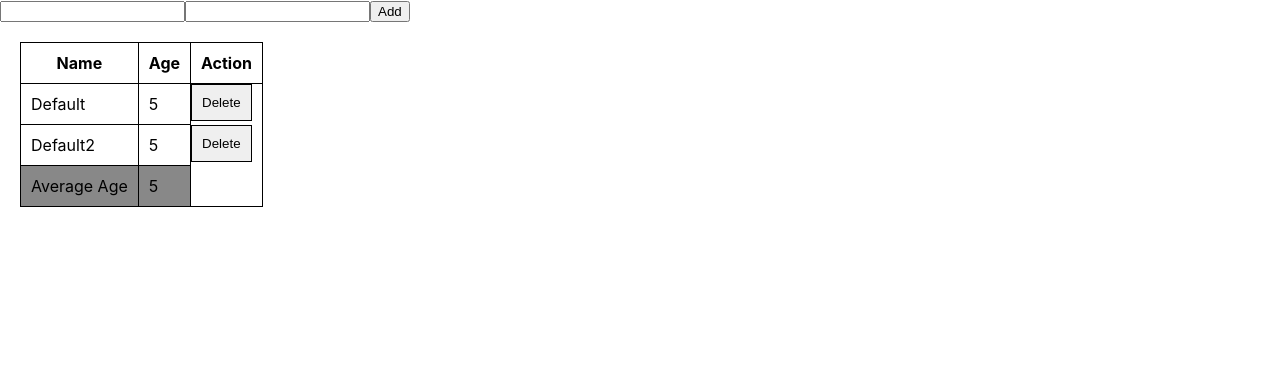
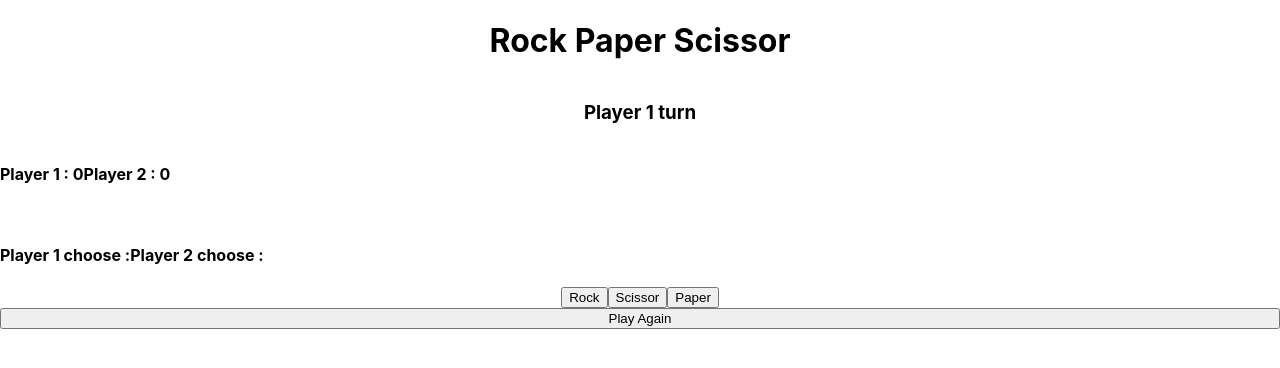
Before and after one commit to avevotsira/my-react-project, a React (Create React App) app: page / in a window 1280 px wide. Shown: the top 368 px of the page. Built offline with nearby package versions, Linux system fonts and the light colour scheme.

Commit message:
Rock Paper

```diff
--- a/src/App.css
+++ b/src/App.css
@@ -1,4 +1,4 @@
-.foo {
+/* .foo {
   border: 1px solid #000;
   border-collapse: collapse;
   margin: 20px;
@@ -11,4 +11,22 @@
 
 tfoot td {
   background-color: #888
+} */
+.center{
+  text-align: center;
 }
+.container{
+  display: flex;
+  flex-direction: column;
+  justify-content: center;
+  vertical-align: center;
+
+}
+.player{
+  text-align: center;
+  margin: 10px;
+  width: 120px;
+  height: 120px;
+  display: flex;
+
+}
--- a/src/App.js
+++ b/src/App.js
@@ -24,86 +24,125 @@
 // }
 
 // export default App;
-import { useState } from "react";
+import { useEffect, useState } from "react";
 import "./App.css";
+const Choice = ["Rock", "Paper", "Scissor"];
+function App() {
+  // const [UserChoice, SetUserChoice] = useState("");
+  // const [PcChoice, SetPcChoice] = useState("");
+  // let UserWinCount = 0;
+  // let PCWinCount = 0;
+  // let Winner = "";
+  // const Choice = ["Rock", "Scissor", "Paper"];
+  // const PcChoiceRandom = Choice[Math.floor(Math.random() * Choice.length)];
+  // const HandleClick = (Action) => {
+  //   SetUserChoice(Action);
+  //   SetPcChoice(PcChoiceRandom);
+  // };
+  // console.log(UserChoice, PcChoice);
+  // console.log(UserChoice === "Rock" && PcChoice === "Paper");
+  // if (UserChoice === "Rock" && PcChoice === "Paper") {
+  //   Winner = "PC";
+  //   PCWinCount++;
+  // } else if (UserChoice === "Rock" && PcChoice === "Scissor") {
+  //   Winner = "User";
+  //   UserWinCount++;
+  // } else if (UserChoice === "Rock" && PcChoice === "Rock") {
+  //   Winner = "Draw";
+  // } else {
+  // }
+  const [player1, setPlayer1] = useState("");
+  const [player2, setPlayer2] = useState("");
+  const [result, setResult] = useState("");
+  const [scorePlayer1, setScorePlayer1] = useState(0);
+  const [scorePlayer2, setScorePlayer2] = useState(0);
 
-function App() {
-  const [name, setName] = useState("");
-  const [age, setAge] = useState("");
-  const [students, setStudents] = useState([
-    { name: "Default", age: "5" },
-    { name: "Default2", age: "5" },
-  ]);
-  // for (let i = 0; i < students.length; i++) {
-  //   setAvgAge(avgAge + students.age);
-  // }
-
-  const onAddClicked = () => {
-    setStudents([...students, { name, age }]);
-
-    setName("");
-    setAge("");
-  };
-  // const deleteTableRows = (students) => {
-  //   setStudents(students.filter((_, index) => index !==));
-  // };
-  let average = 0;
-  for (let i = 0; i < students.length; i++) {
-    average += Number(students[i].age);
-  }
-
-  const handlesDeleteClick = (studentId) => {
-    const newStudents = [...students];
-    const index = students.findIndex((student) => student.name === studentId);
-
-    newStudents.splice(index, 1);
-    setStudents(newStudents);
+  const onPlayerClick = (option) => {
+    setPlayer1(option);
   };
 
+  const onPlayAgain = () => {
+    setPlayer1("");
+    setPlayer2("");
+    setResult("");
+  };
+
+  useEffect(() => {
+    if (!!player1) {
+      setPlayer2(Choice[Math.floor(Math.random() * Choice.length)]);
+    }
+  }, [player1]);
+
+  useEffect(() => {
+    if (player1 && player2) {
+      const p1 = Choice.indexOf(player1);
+      const p2 = Choice.indexOf(player2);
+      if (p1 === p2) {
+        setResult("Draw");
+      } else if ((p1 === 0 && p2 === 2) || (p1 === 2 && p2 === 0)) {
+        const isPlayer1Win = p1 === 0 && p2 === 2;
+        setResult(isPlayer1Win ? "Player 1 win" : "Player 2 win");
+        if (isPlayer1Win) {
+          setScorePlayer1((s) => s + 1);
+        } else {
+          setScorePlayer2((s) => s + 1);
+        }
+      } else if (p1 > p2) {
+        setResult("Player 1 win");
+        setScorePlayer1((s) => s + 1);
+      } else {
+        setResult("Player 2 win");
+        setScorePlayer2((s) => s + 1);
+      }
+    }
+  }, [player1, player2]);
+  useEffect(() => {
+    console.log("test");
+  }, []);
   return (
-    <div>
-      <input
-        type="text"
-        value={name}
-        onChange={(e) => {
-          setName(e.currentTarget.value);
-        }}
-      />
-      <input
-        type="text"
-        value={age}
-        onChange={(e) => {
-          setAge(e.currentTarget.value);
-        }}
-      />
-      <button onClick={onAddClicked}>Add</button>
+    <div className="center">
+      <h1>Rock Paper Scissor</h1>
+      <div className="container">
+        <div>
+          <h3>{!player1 ? "Player 1 turn" : "Computer turn"}</h3>
+        </div>
+        <div style={{ display: "flex" }}>
+          <h4>Player 1 : {scorePlayer1}</h4>
+          <h4>Player 2 : {scorePlayer2}</h4>
+        </div>
+        <div>
+          <h3>{result}</h3>
+        </div>
+        <div style={{ display: "flex" }}>
+          <div>
+            <h4>Player 1 choose : {player1}</h4>
+          </div>
+          <div>
+            <h4>Player 2 choose : {player2}</h4>
+          </div>
+        </div>
+        <div>
+          <button onClick={() => onPlayerClick("Rock")}>Rock</button>
+          <button onClick={() => onPlayerClick("Scissor")}>Scissor</button>
+          <button onClick={() => onPlayerClick("Paper")}>Paper</button>
+        </div>
+        <button onClick={onPlayAgain}>Play Again</button>
+        {/* <div>
+          <div className="player">Player 1 :{UserWinCount}</div>
+        </div>
+        <div>
+          <div className="player">Player 2 :{PCWinCount}</div>
+        </div> */}
+      </div>
+      {/* <div>
+        <button onClick={() => console.log("test")}>Rock</button>
+        <button onClick={() => HandleClick("Scissor")}>Scissor</button>
+        <button onClick={() => HandleClick("Paper")}>Paper</button>
+      </div>
+      <div>Player 1 Choose {UserChoice}</div>
+      <div>Player 2 Choose {PcChoice}</div>
 
-      <table className="foo">
-        <thead>
-          <tr>
-            <th>Name</th>
-            <th>Age</th>
-            <th>Action</th>
-          </tr>
-        </thead>
-        <tbody>
-          {students.map((student) => (
-            <tr key={student.name}>
-              <td>{student.name}</td>
-              <td>{student.age}</td>
-              <button onClick={() => handlesDeleteClick(student.name)}>
-                Delete
-              </button>
-            </tr>
-          ))}
-        </tbody>
-        <tfoot>
-          <tr>
-            <td>Average Age</td>
-            <td>{average / students.length}</td>
-          </tr>
-        </tfoot>
-      </table>
+      <div>Winner is {Winner}</div> */}
     </div>
   );
 }
```
